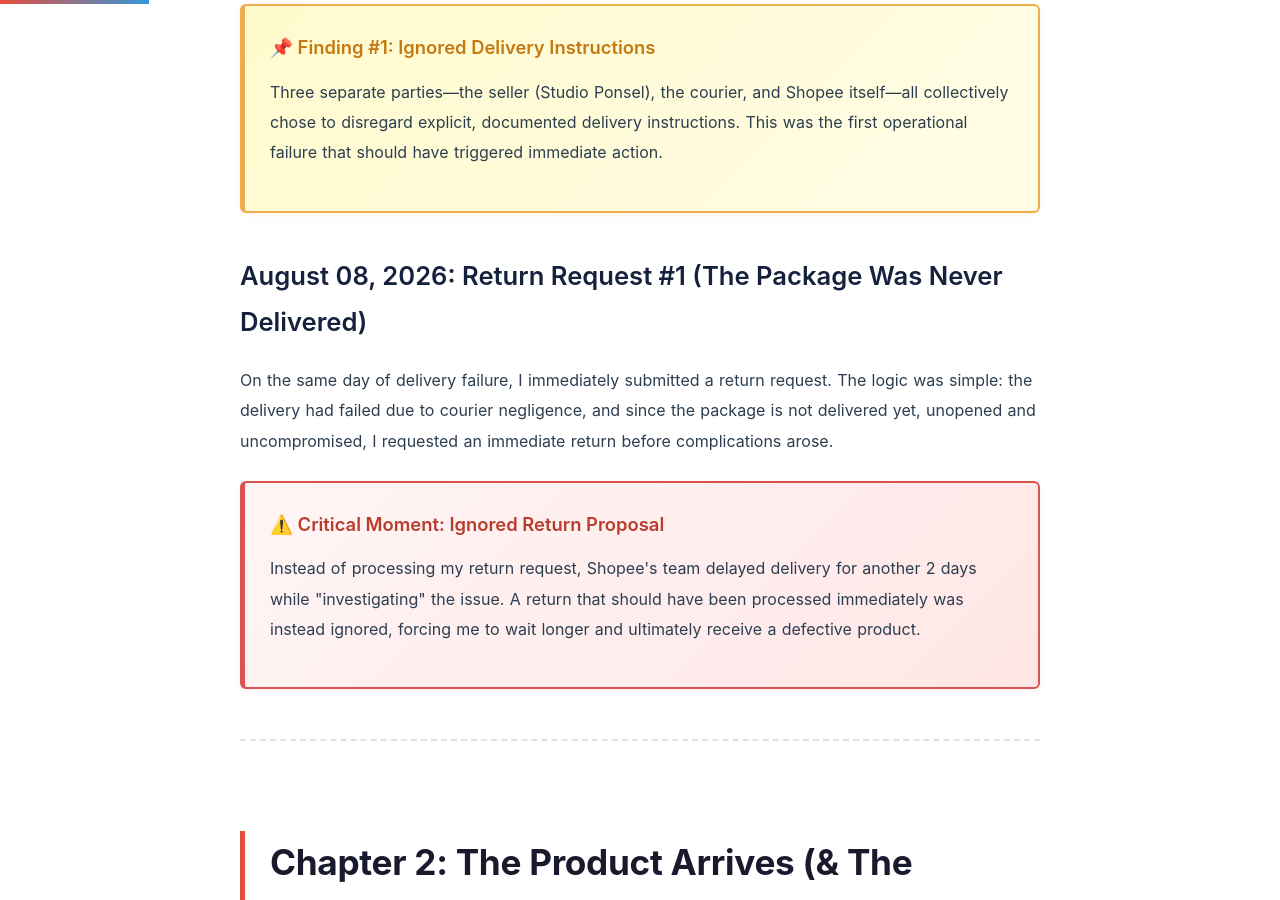
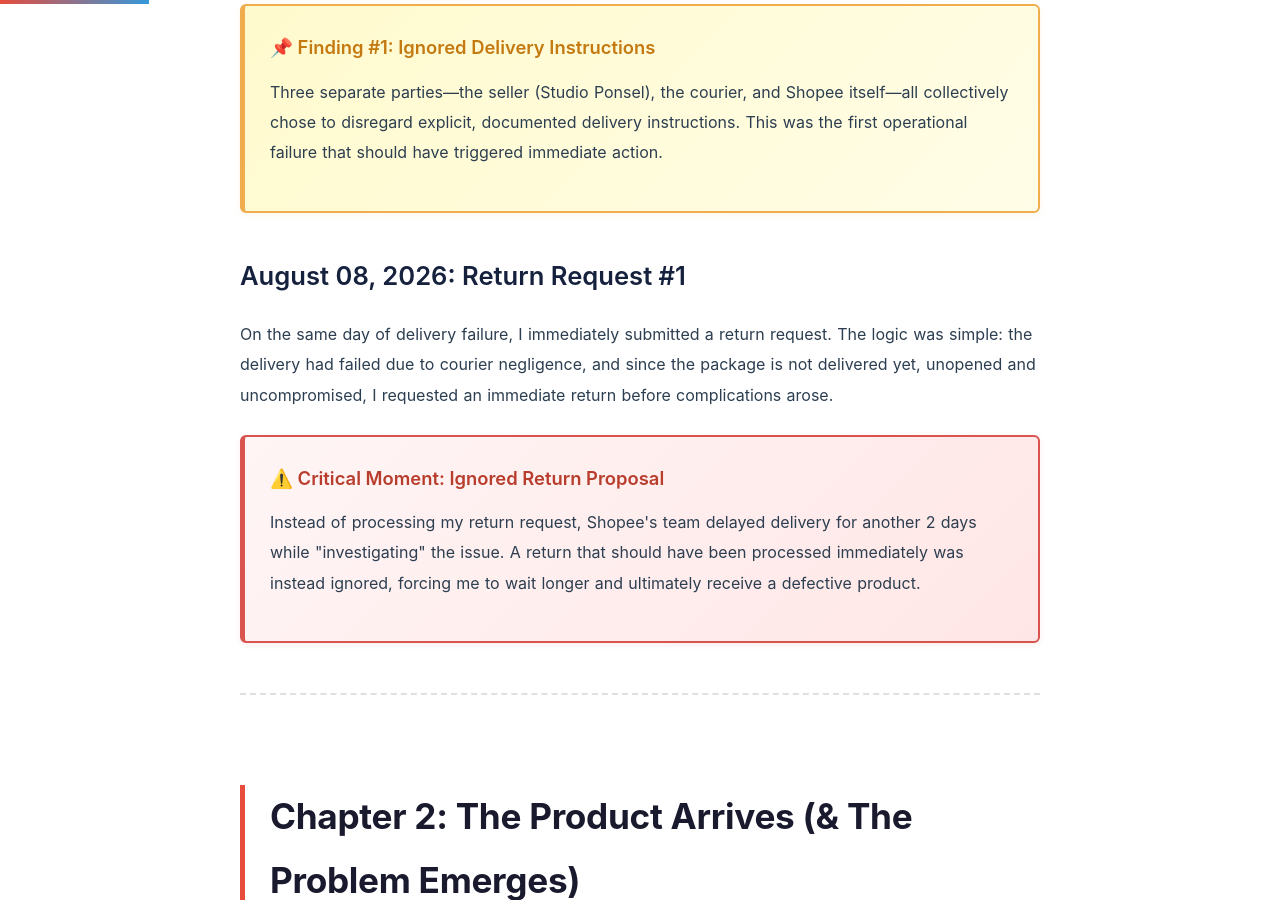
Before and after one commit to Kristina01-hash/Kristina01-hash.github.io, a Jekyll site: the page clown-network/chronicles/20260815_Shopee airpods investigation blog.html, which Jekyll copies as it is, in a window 1280 px wide and 900 px high, scrolled down 2734 px. Built offline with Jekyll 4.4.1, drawn with Linux system fonts in a browser that asks for light colours.

Commit message:
Update 20260815_Shopee airpods investigation blog.html

```diff
--- a/clown-network/chronicles/20260815_Shopee airpods investigation blog.html
+++ b/clown-network/chronicles/20260815_Shopee airpods investigation blog.html
@@ -640,7 +640,7 @@
             <p>Three separate parties—the seller (Studio Ponsel), the courier, and Shopee itself—all collectively chose to disregard explicit, documented delivery instructions. This was the first operational failure that should have triggered immediate action.</p>
         </div>
 
-        <h3>August 08, 2026: Return Request #1 (The Package Was Never Delivered)</h3>
+        <h3>August 08, 2026: Return Request #1</h3>
         <p>On the same day of delivery failure, I immediately submitted a return request. The logic was simple: the delivery had failed due to courier negligence, and since the package is not delivered yet, unopened and uncompromised, I requested an immediate return before complications arose.</p>
 
         <div class="warning-box">
```
